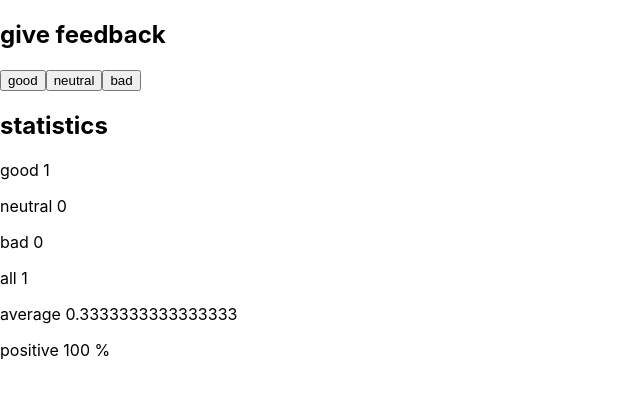
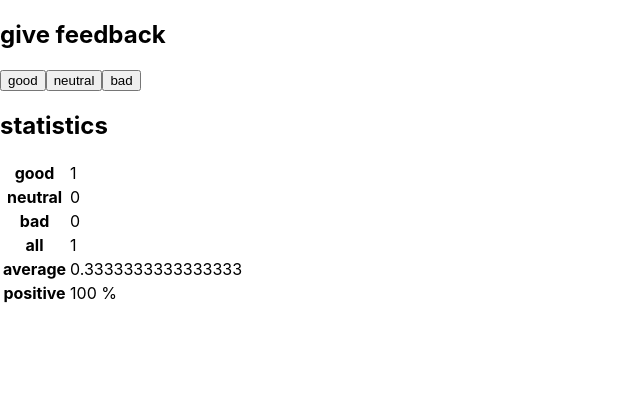
Before and after one commit to jacobdanielrose/fullstackopen_course, a React (Create React App) app in the folder part1/unicafe/: page / in a window 1280 px wide. Both pictures are taken after a click on the button "good". Shown: the top 394 px of the page, without its empty margins (0-640 px from the left). Built offline with nearby package versions, Linux system fonts and the light colour scheme; the HTML template or start-up script is replaced by a standard one.

Commit message:
exercize 1.11

```diff
--- a/part1/unicafe/src/App.js
+++ b/part1/unicafe/src/App.js
@@ -13,13 +13,19 @@
   if (percentage) {
     return (
       <>
-        <p>{text} {value} %</p>
+        <tr>
+          <th>{text}</th>
+          <td>{value} %</td>
+        </tr>
       </>
     )
   }
   return (
     <>
-      <p>{text} {value}</p>
+      <tr>
+        <th>{text}</th>
+        <td>{value}</td>
+      </tr>
     </>
   )
 }
@@ -45,14 +51,16 @@
       <h2>
         statistics
       </h2>
-      <div>
+      <table>
+        <tbody>
           <StatisticLine text="good" value={goodValue} />
           <StatisticLine text="neutral" value={neutralValue} />
           <StatisticLine text="bad" value={badValue} />
           <StatisticLine text="all" value={goodValue + neutralValue + badValue} />
           <StatisticLine text="average" value={(goodValue * 1 + neutralValue * 0 + badValue * (-1)) / 3} />
           <StatisticLine text="positive" value={goodValue / (goodValue + neutralValue + badValue) * 100} percentage />
-      </div>
+        </tbody>
+      </table>
     </>
   )
 }
```
Lines whose indentation alone changed are shown as unchanged.
